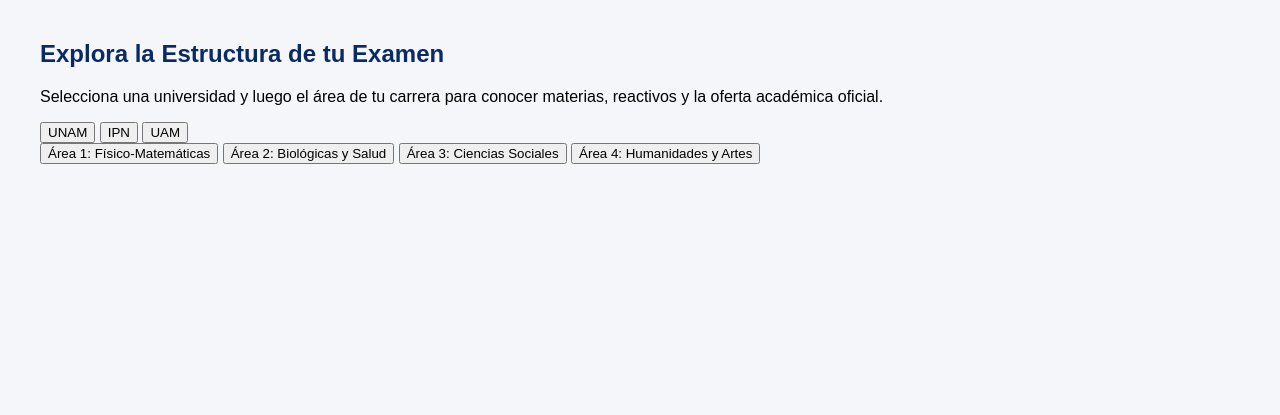
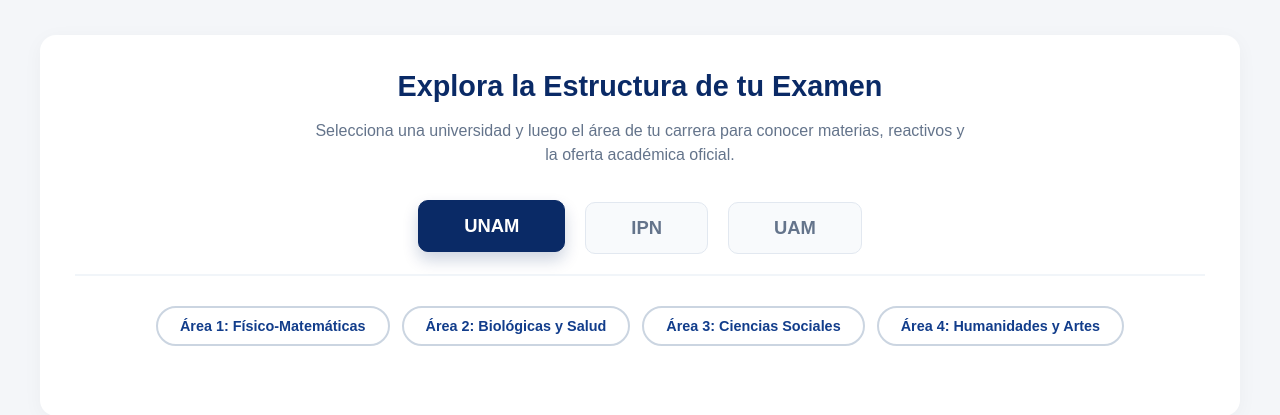
Before and after one commit to eduardoreyesjim8-lgtm/UniPrep, a Flask app: page /examen in a window 1280 px wide, after a click on "UNAM". Shown: the part 138-553 px from the top of the page. Run offline with Flask 3, Linux system fonts and the light colour scheme.

Commit message:
Update style.css

```diff
--- a/static/style.css
+++ b/static/style.css
@@ -104,7 +104,7 @@ h1, h2 {
 .card {
     background: white;
     padding: 20px;
-    margin: 0; /* Cambiado de 15px a 0 para que el diseño dependa correctamente del gap del grid o contenedor */
+    margin: 0; /* Controlado por el gap del contenedor */
     border-radius: 10px;
     box-shadow: 0px 2px 8px rgba(0,0,0,0.06);
 
@@ -152,7 +152,7 @@ h1, h2 {
     letter-spacing: 0.5px;
 }
 
-/* Colores personalizados para las etiquetas */
+/* Colores personalizados para las etiquetas de consejos */
 .badge-general {
     background-color: #e2e8f0;
     color: #475569;
@@ -172,97 +172,224 @@ h1, h2 {
 
 
 /* ==========================================================================
-   5. CONTENEDOR ESPECÍFICO DEL PANEL DE EXAMEN VACÍO
+   5. SECCIÓN INTERACTIVA DEL EXAMEN (DISEÑO PREMIUM MODERNO)
    ========================================================================== */
-.examen-container {
-    display: grid;
-    grid-template-columns: repeat(auto-fit, minmax(320px, 1fr));
-    gap: 25px;
-    margin-top: 20px;
+.guia-examen-seccion {
+    background: white;
+    padding: 35px;
+    border-radius: 16px;
+    box-shadow: 0px 4px 20px rgba(0,0,0,0.04);
+    margin-top: 15px;
 }
 
-/* Modificaciones estructurales para las tarjetas en modo panel de información */
-.estado-examen-card {
+.titulo-guia {
     text-align: center;
+    margin-top: 0;
+    margin-bottom: 8px;
+    font-size: 1.8rem;
+    color: #0a2a66;
+}
+
+.subtitulo-guia {
+    text-align: center;
+    color: #64748b;
+    margin-bottom: 35px;
+    font-size: 1rem;
+    max-width: 650px;
+    margin-left: auto;
+    margin-right: auto;
+    line-height: 1.5;
+}
+
+/* Selector de Universidades (Botones Grandes y Elegantes) */
+.selector-universidad {
+    display: flex;
+    justify-content: center;
+    gap: 20px;
+    margin-bottom: 30px;
+    border-bottom: 2px solid #f1f5f9;
+    padding-bottom: 20px;
+}
+
+.btn-uni-tab {
+    padding: 14px 45px;
+    font-size: 1.15rem;
+    font-weight: bold;
+    background-color: #f8fafc;
+    color: #64748b;
+    border: 1px solid #e2e8f0;
+    border-radius: 10px;
+    cursor: pointer;
+    transition: all 0.25s ease;
+}
+
+.btn-uni-tab:hover {
+    background-color: #edf2f7;
+    color: #0a2a66;
+    transform: translateY(-2px);
+}
+
+.btn-uni-tab.active {
+    background-color: #0a2a66;
+    color: white;
+    border-color: #0a2a66;
+    box-shadow: 0 8px 16px rgba(10, 42, 102, 0.2);
+    transform: translateY(-2px);
+}
+
+/* Selector de Áreas/Divisiones (Botones de Píldora Estilizados) */
+.selector-areas {
+    display: flex;
+    justify-content: center;
+    gap: 12px;
+    flex-wrap: wrap;
+    margin-bottom: 35px;
+}
+
+.btn-area-tab {
+    padding: 10px 22px;
+    font-size: 0.9rem;
+    font-weight: bold;
+    background-color: white;
+    color: #123d8b;
+    border: 2px solid #cbd5e1;
+    border-radius: 30px;
+    cursor: pointer;
+    transition: all 0.2s ease;
+}
+
+.btn-area-tab:hover, .btn-area-tab.active {
+    background-color: #123d8b;
+    border-color: #123d8b;
+    color: white;
+    box-shadow: 0 4px 10px rgba(18, 61, 139, 0.15);
+}
+
+/* Ficha de Detalles Estilo Dashboard */
+.detalle-card {
+    max-width: 800px;
+    margin: 0 auto !important;
+    padding: 35px !important;
+    border: 1px solid #f1f5f9;
+    border-radius: 14px;
+    box-shadow: 0 15px 35px rgba(0,0,0,0.06) !important;
+    background: #ffffff;
+}
+
+.detalle-card-titulo {
+    color: #0a2a66;
+    margin-top: 0;
+    font-size: 1.6rem;
+    text-align: center;
+    font-weight: bold;
+}
+
+/* Badges Metas Superiores */
+.meta-datos-examen {
+    display: flex;
+    justify-content: center;
+    gap: 15px;
+    margin-bottom: 30px;
+}
+
+.meta-badge {
+    padding: 8px 18px;
+    border-radius: 8px;
+    font-weight: bold;
+    font-size: 0.95rem;
+}
+.badge-tiempo { background-color: #e0f2fe; color: #0369a1; }
+.badge-total { background-color: #dcfce7; color: #15803d; }
+
+.seccion-subtitulo {
+    color: #0a2a66;
+    font-size: 1.15rem;
+    margin: 25px 0 15px 0;
+    font-weight: bold;
+}
+
+/* CUADRÍCULA VISUAL ELEGANTE PARA MATERIAS */
+.materias-visual-grid {
+    display: grid;
+    grid-template-columns: repeat(auto-fill, minmax(220px, 1fr));
+    gap: 15px;
+    margin-bottom: 25px;
+}
+
+.materia-item-card {
+    background: #f8fafc;
+    border: 1px solid #e2e8f0;
+    padding: 15px;
+    border-radius: 10px;
+    display: flex;
+    align-items: center;
+    gap: 12px;
+    transition: all 0.2s ease;
+}
+
+.materia-item-card:hover {
+    background: #ffffff;
+    border-color: #123d8b;
+    box-shadow: 0 4px 12px rgba(0,0,0,0.05);
+    transform: translateY(-2px);
+}
+
+.materia-icono {
+    font-size: 1.4rem;
+    background: white;
+    padding: 8px;
+    border-radius: 8px;
+    box-shadow: 0 2px 4px rgba(0,0,0,0.04);
+}
+
+.materia-info {
     display: flex;
     flex-direction: column;
-    justify-content: center;
-    align-items: center;
-    padding: 30px !important;
-    margin: 0 !important;
 }
 
-.info-simuladores-card {
-    text-align: left;
-    padding: 30px !important;
-    margin: 0 !important;
+.materia-nombre {
+    margin: 0;
+    font-weight: bold;
+    color: #334155;
+    font-size: 0.95rem;
 }
 
-.subtitulo-info {
+.materia-preguntas {
+    margin: 2px 0 0 0;
     color: #64748b;
-    font-size: 0.95rem;
-    margin-bottom: 20px;
-    margin-top: 5px;
+    font-size: 0.85rem;
 }
 
-/* Botón estilizado con el azul oscuro de tu Header (#0a2a66) */
+/* Caja Destacada para la Lista de Carreras */
+.lista-carreras-texto {
+    color: #475569;
+    line-height: 1.6;
+    background-color: #f8fafc;
+    padding: 18px;
+    border-radius: 10px;
+    border-left: 4px solid #0a2a66;
+    margin: 0;
+    font-size: 0.95rem;
+}
+
+/* Botón Verde Premium para Lanzar el Simulador */
 .btn-examen-primario {
     display: inline-block;
-    background-color: #0a2a66;
+    background-color: #22c55e;
     color: white;
     text-decoration: none;
-    padding: 12px 25px;
-    border-radius: 6px;
+    padding: 14px 35px;
+    border-radius: 8px;
     font-weight: bold;
-    margin-top: 15px;
-    transition: background-color 0.2s ease, transform 0.2s ease;
+    font-size: 1.1rem;
+    transition: all 0.2s ease;
+    box-shadow: 0 5px 15px rgba(34, 197, 94, 0.3);
 }
 
 .btn-examen-primario:hover {
-    background-color: #123d8b;
-    transform: translateY(-1px);
-}
-
-/* Estilos internos de la tabla comparativa */
-.tabla-info-container {
-    overflow-x: auto;
-    margin-bottom: 20px;
-}
-
-.tabla-info-examen {
-    width: 100%;
-    border-collapse: collapse;
-    margin-top: 10px;
-    font-size: 0.95rem;
-}
-
-.tabla-info-examen th {
-    background-color: #f1f5f9;
-    color: #0a2a66;
-    text-align: left;
-    padding: 10px;
-    border-bottom: 2px solid #cbd5e1;
-}
-
-.tabla-info-examen td {
-    padding: 12px 10px;
-    border-bottom: 1px solid #e2e8f0;
-    color: #334155;
-}
-
-/* Nota aclaratoria al pie de la tabla */
-.nota-informativa {
-    background-color: #fffbeb;
-    border-left: 4px solid #f59e0b;
-    padding: 12px;
-    border-radius: 4px;
-}
-
-.nota-informativa p {
-    margin: 0;
-    font-size: 0.85rem;
-    color: #78350f;
-    line-height: 1.4;
+    background-color: #16a34a;
+    transform: translateY(-2px);
+    box-shadow: 0 8px 20px rgba(34, 197, 94, 0.4);
 }
 
 
```
